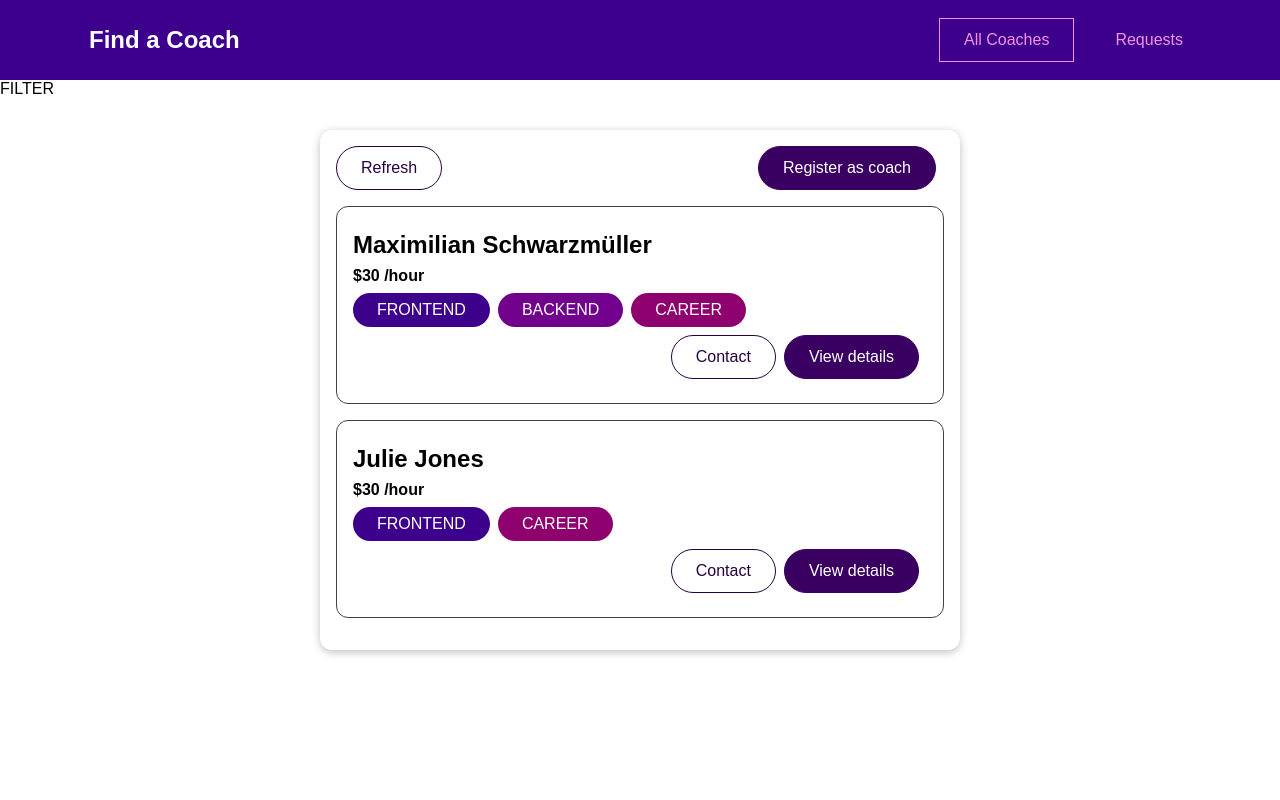
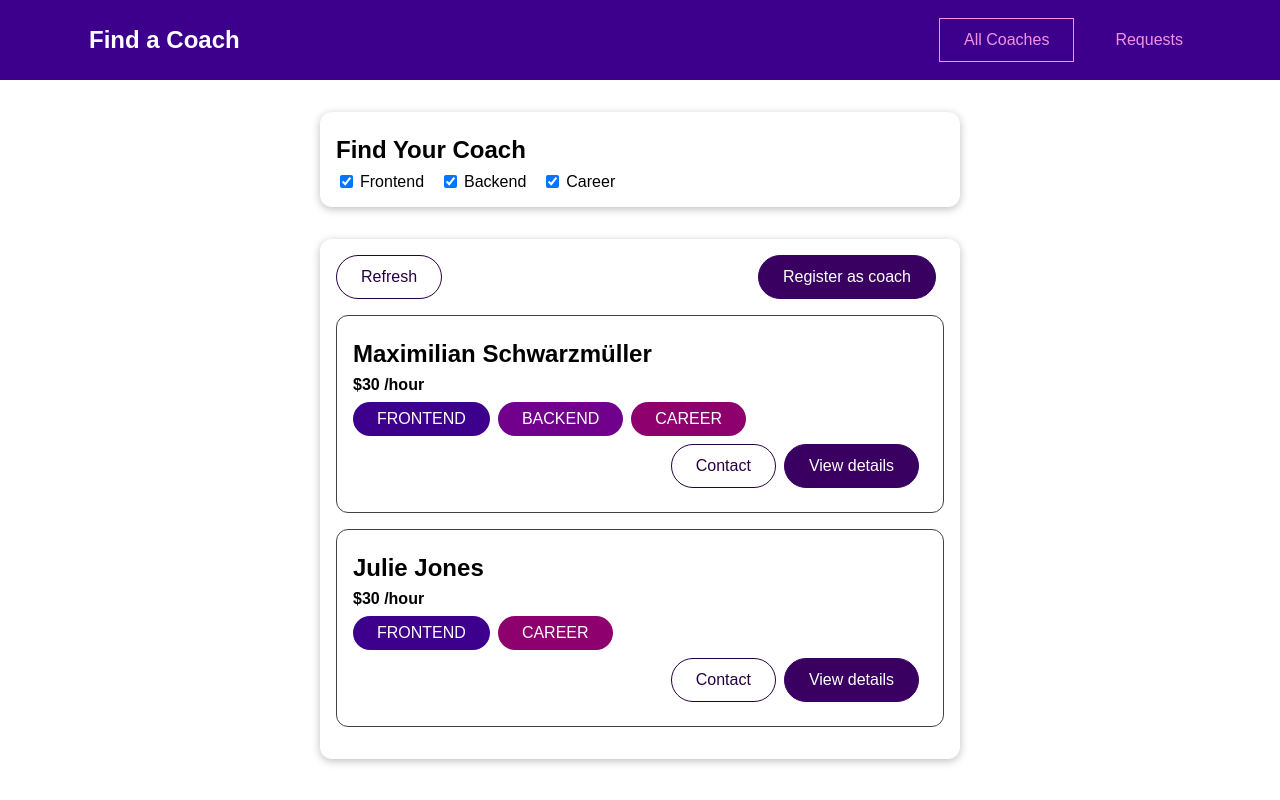
Before and after one commit to b3-bogusz/Find-Coach-vue, a Vue app: page /coaches in a window 1280 px wide. Built offline with nearby package versions, Linux system fonts and the light colour scheme.

Commit message:
add CoachFilter component and add filtering coaches functionality in CoachesList

```diff
--- /dev/null
+++ b/src/components/coaches/CoachFilter.vue
@@ -0,0 +1,72 @@
+<template>
+  <BaseCard>
+    <h2>Find Your Coach</h2>
+    <span class="filter-option">
+      <input type="checkbox" id="frontend" checked @change="setFilter"/>
+      <label for="frontend">Frontend</label>
+    </span>
+    <span class="filter-option">
+      <input type="checkbox" id="backend" checked @change="setFilter"/>
+      <label for="backend">Backend</label>
+    </span>
+    <span class="filter-option">
+      <input type="checkbox" id="career" checked @change="setFilter"/>
+      <label for="career">Career</label>
+    </span>
+  </BaseCard>
+</template>
+
+<script>
+import BaseCard from '../ui/BaseCard';
+export default {
+  components: {
+    BaseCard
+  },
+  emits: ['change-filter'],
+  data() {
+    return {
+      filters: {
+        frontend: true,
+        backend: true,
+        career: true
+      }
+    }
+  },
+  methods: {
+    setFilter(event) {
+      console.log('event', event);
+      const inputId = event.target.id;
+      const isActive = event.target.checked;
+      const updatedFilters = {
+        ...this.filters,
+        [inputId]: isActive
+      }
+      this.filters = updatedFilters;
+      this.$emit('change-filter', updatedFilters);
+    }
+  }
+}
+</script>
+
+<style scoped>
+h2 {
+  margin: 0.5rem 0;
+}
+
+.filter-option {
+  margin-right: 1rem;
+}
+
+.filter-option label,
+.filter-option input {
+  vertical-align: middle;
+}
+
+.filter-option label {
+  margin-left: 0.25rem;
+}
+
+.filter-option.active label {
+  font-weight: bold;
+}
+</style>
--- a/src/pages/coaches/CoachesList.vue
+++ b/src/pages/coaches/CoachesList.vue
@@ -1,6 +1,6 @@
 <template>
   <section>
-    FILTER
+    <CoachFilter @change-filter="setFilters"></CoachFilter>
   </section>
   <section>
     <BaseCard>
@@ -33,14 +33,41 @@
 import CoachItem from '../../components/coaches/CoachItem';
 import BaseCard from '../../components/ui/BaseCard';
 import BaseButton from '../../components/ui/BaseButton';
+import CoachFilter from '../../components/coaches/CoachFilter';
 export default {
-  components: { BaseButton, BaseCard, CoachItem },
+  components: { CoachFilter, BaseButton, BaseCard, CoachItem },
+  data() {
+    return {
+      activeFilters: {
+        frontend: true,
+        backend: true,
+        career: true
+      }
+    }
+  },
   computed: {
     filteredCoaches() {
-      return this.$store.getters['coaches/getCoachesList']
+      const coaches = this.$store.getters['coaches/getCoachesList']
+      return coaches.filter(coach => {
+        if (this.activeFilters.frontend && coach.areas.includes('frontend')){
+          return true;
+        }
+        if (this.activeFilters.backend && coach.areas.includes('backend')){
+          return true;
+        }
+        if (this.activeFilters.career && coach.areas.includes('career')){
+          return true;
+        }
+        return false;
+      })
     },
     hasCoaches() {
       return this.$store.getters['coaches/hasCoaches']
+    }
+  },
+  methods: {
+    setFilters(updatedFilters) {
+      this.activeFilters = updatedFilters;
     }
   }
 }
```
